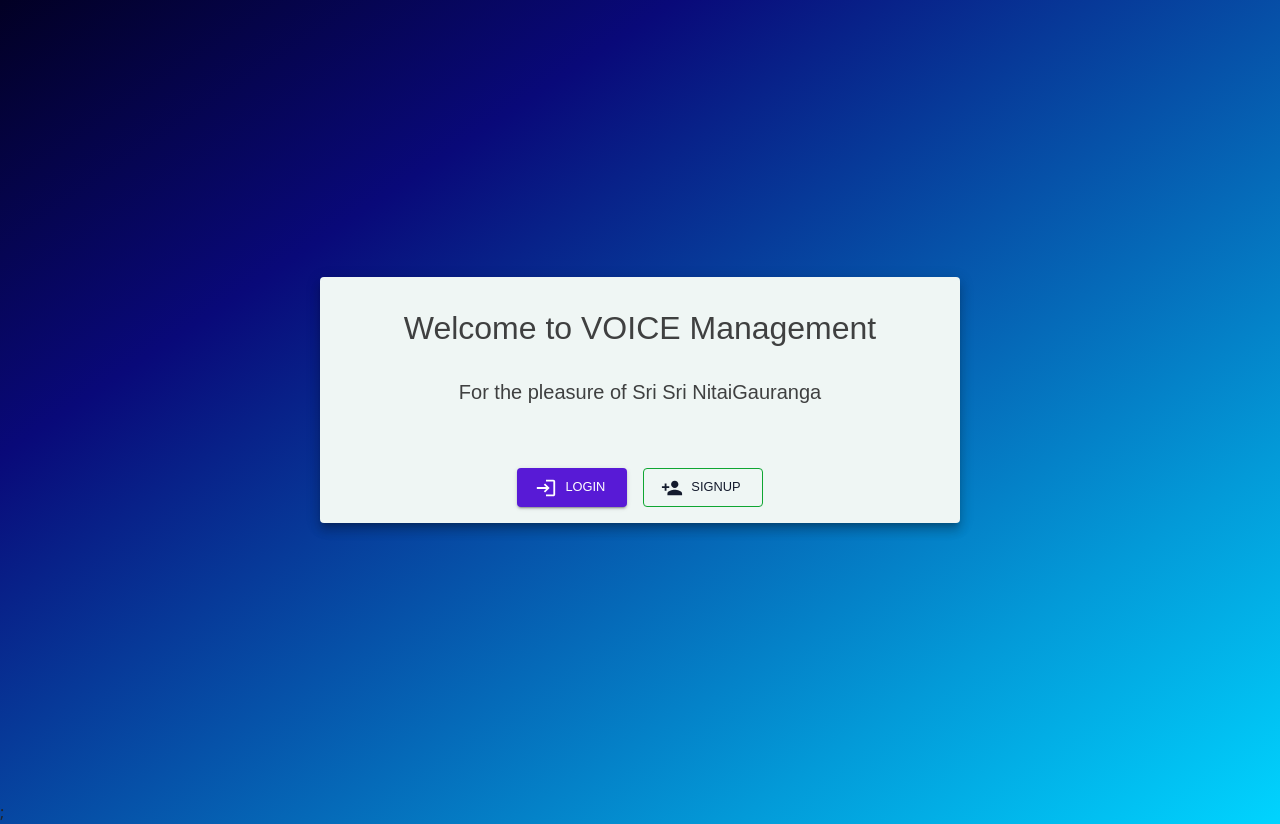
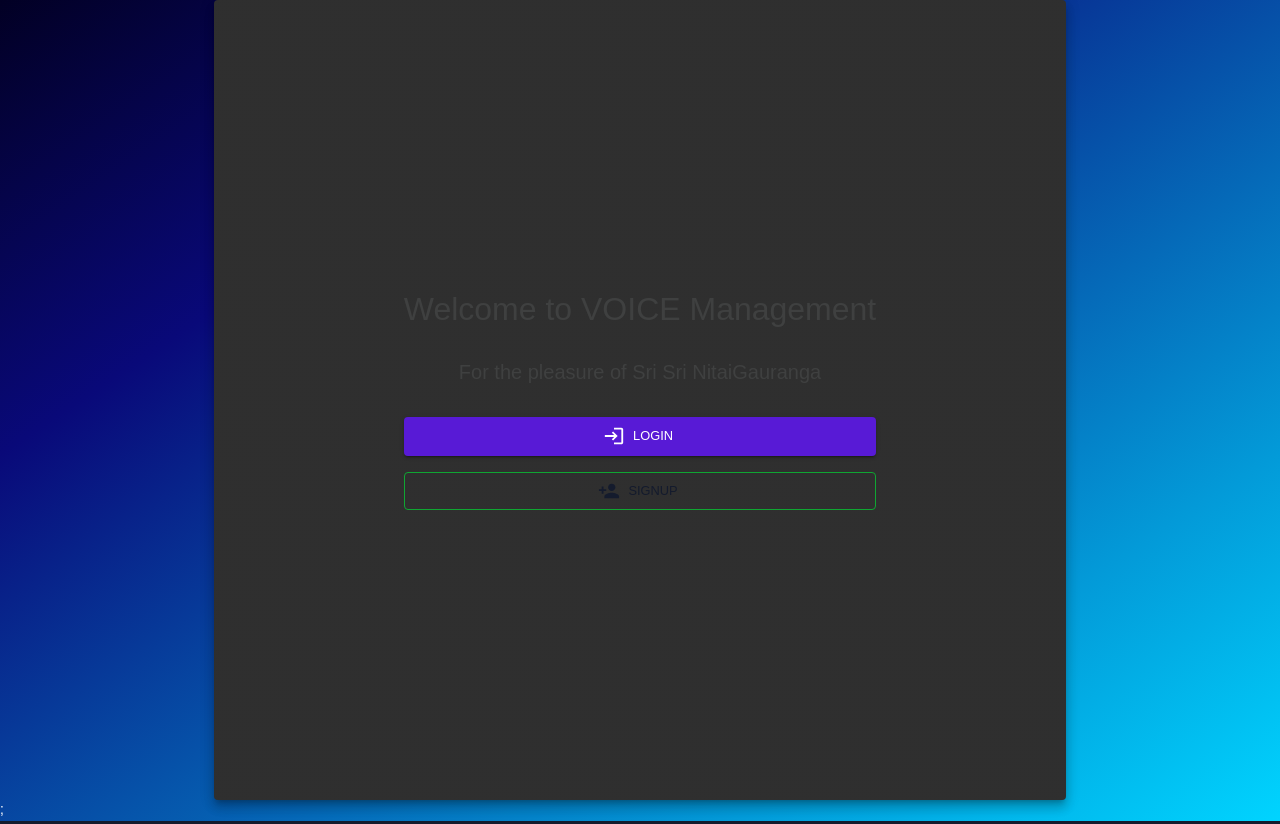
Before and after one commit to SandipanKhanra/voicemgmfe, a React (Vite) app: page / in a window 1280 px wide. Built offline with nearby package versions, Linux system fonts and the light colour scheme.

Commit message:
Styles modified

```diff
--- a/src/global/Login.jsx
+++ b/src/global/Login.jsx
@@ -63,7 +63,6 @@ export default function Login({ onLogin }) {
         <Box
           component={Paper}
           sx={{
-            marginTop: 8,
             p: 4,
             display: "flex",
             flexDirection: "column",
--- a/src/pages/Home.jsx
+++ b/src/pages/Home.jsx
@@ -1,5 +1,14 @@
 /* eslint-disable no-unused-vars */
-import { Box, Button, Grid, Paper, Typography } from "@mui/material";
+import {
+  Box,
+  Button,
+  Container,
+  CssBaseline,
+  Grid,
+  Paper,
+  Stack,
+  Typography,
+} from "@mui/material";
 import React, { useState } from "react";
 import { Outlet, useNavigate } from "react-router-dom";
 import LoginIcon from "@mui/icons-material/Login";
@@ -10,43 +19,25 @@ const settings = ["Profile", "Account", "Logout"];
 const Home = () => {
   const navigate = useNavigate();
   return (
+    <Container component="main" maxWidth="md">
+      <CssBaseline />
       <Box
-      width="100vw"
-      height="100vh"
+        component={Paper}
+        sx={{ height: "100vh" }}
         display="flex"
         justifyContent="center"
         alignItems="center"
+        elevation={8}
+        overflow="auto"
       >
-      <Paper
-        sx={{
-          height: "auto",
-          width: "50%",
-          backgroundColor: "#edf5f3",
-        }}
-        elevation={8}
-      >
-        <Typography
-          variant="h2"
-          align="center"
-          sx={{ pt: 4, color: "#3f4040" }}
-        >
+        <Stack spacing={4}>
+          <Typography variant="h2" align="center" sx={{ color: "#3f4040" }}>
             Welcome to VOICE Management
           </Typography>
-        <Typography
-          variant="h4"
-          align="center"
-          sx={{ pt: 4, color: "#3f4040" }}
-        >
+          <Typography variant="h4" align="center" sx={{ color: "#3f4040" }}>
             For the pleasure of Sri Sri NitaiGauranga
           </Typography>
-        <Grid
-          container
-          display="flex"
-          justifyContent="center"
-          sx={{ p: 2, mt: 4 }}
-          spacing={2}
-        >
-          <Grid item>
+          <Stack spacing={2} sx={{ mt: 8 }} flexGrow={1}>
             <Button
               variant="contained"
               size="large"
@@ -56,8 +47,6 @@ const Home = () => {
             >
               Login
             </Button>
-          </Grid>
-          <Grid item>
             <Button
               variant="outlined"
               startIcon={<PersonAddIcon />}
@@ -67,10 +56,10 @@ const Home = () => {
             >
               Signup
             </Button>
-          </Grid>
-        </Grid>
-      </Paper>
+          </Stack>
+        </Stack>
       </Box>
+    </Container>
   );
 };
 
```
Lines whose indentation alone changed are shown as unchanged.
